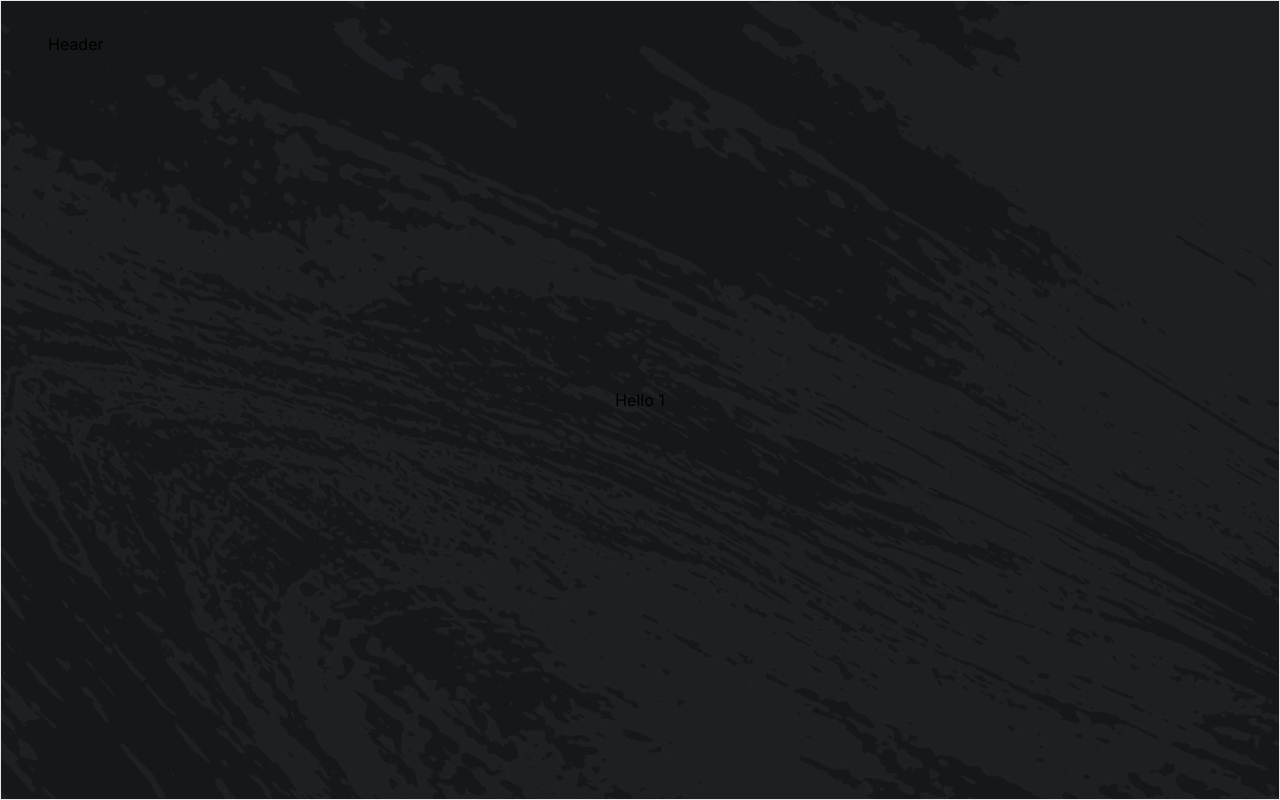
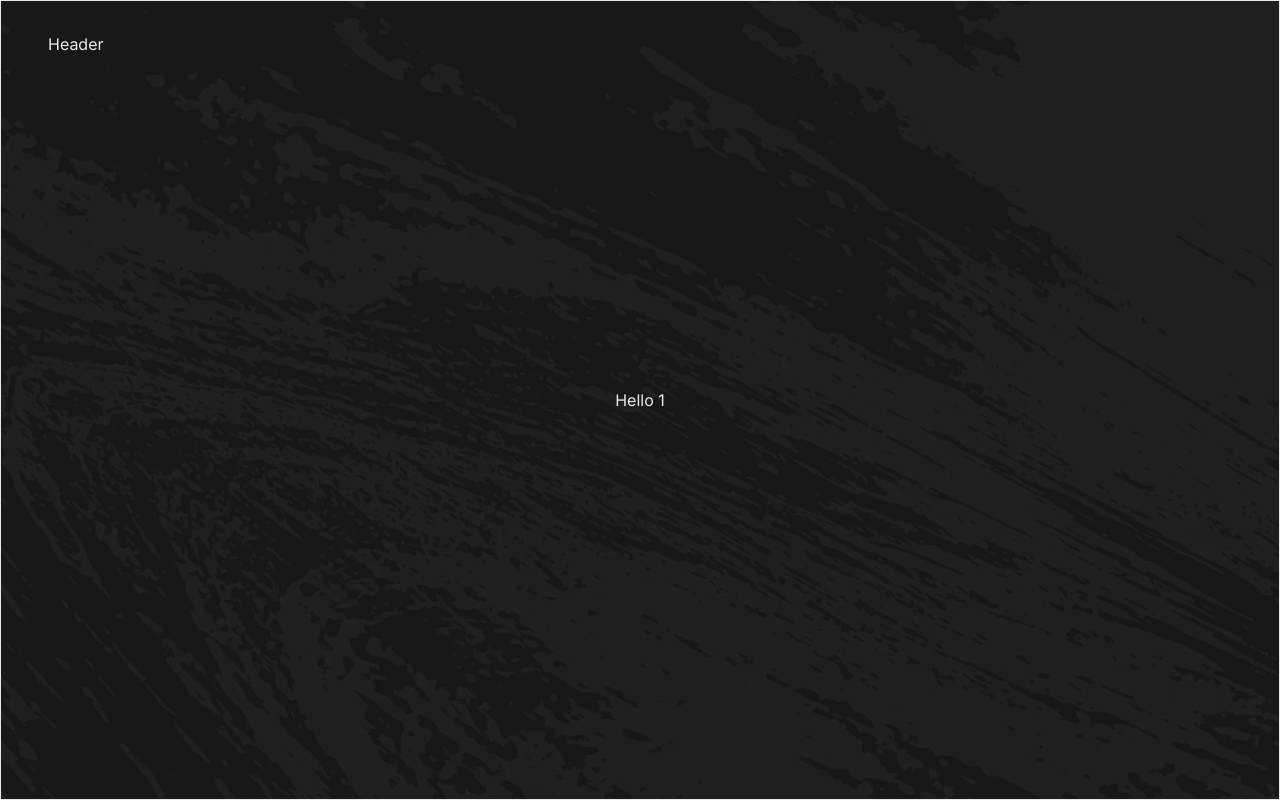
Before and after one commit to kdan80/v5, a Next.js app: page / in a window 1280 px wide. Shown: the top 800 px of the page. Built offline with nearby package versions, Linux system fonts and the light colour scheme.

Commit message:
set text color to light-200

```diff
--- a/src/app/layout.tsx
+++ b/src/app/layout.tsx
@@ -31,7 +31,7 @@ const RootLayout = ({ children }: Props) => {
     return (
         <html lang='en'>
             <body className={`${inter.className}`}>
-                <main>{children}</main>
+                <main className='text-light-200'>{children}</main>
             </body>
         </html>
     )
```
